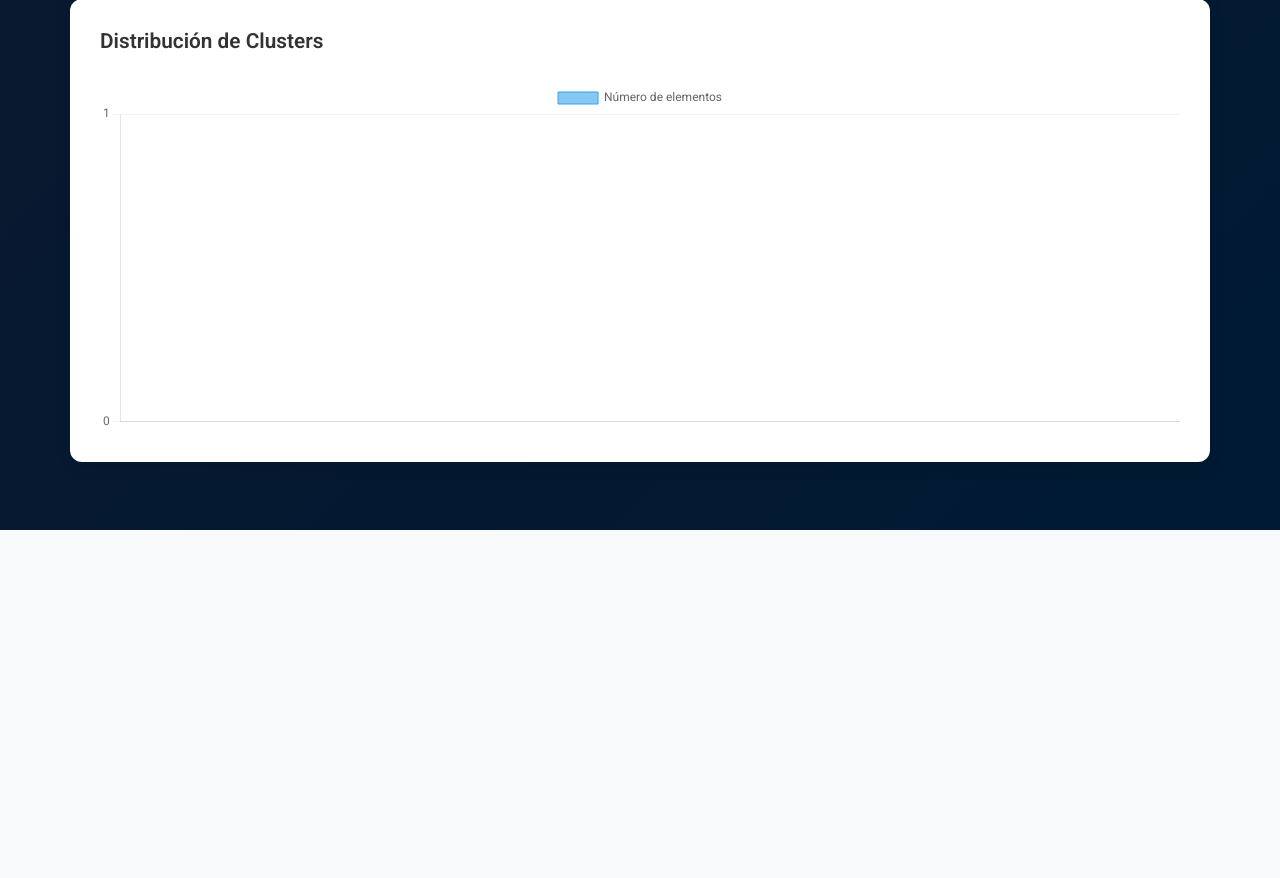
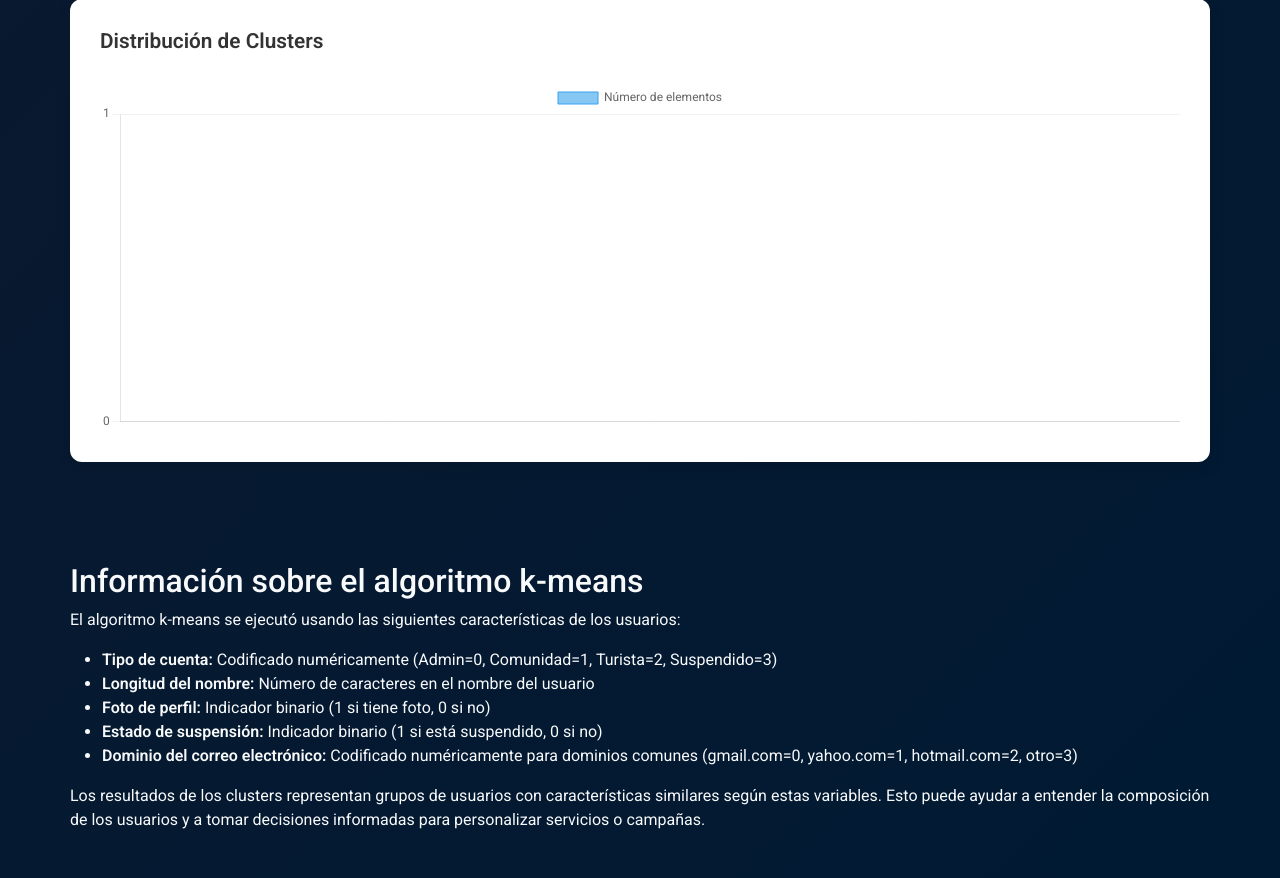
Before and after one commit to AddFran/sumap_viajes, a CodeIgniter 4 app: the page made by app/app/Views/administrador/ver_estadisticas.php in a window 1280 px wide. Shown: the part 270-1148 px from the top of the page. Before the commit the page ends 800 px from the top, so only its background shows below. Run offline with PHP 8.4 and a stand-in for CodeIgniter, Linux system fonts and the light colour scheme; the template is opened without the code that fills it, so the values that code supplies are empty; some libraries are stand-ins or nearby versions.

Commit message:
descripcion de los datos usados

```diff
--- a/app/app/Views/administrador/ver_estadisticas.php
+++ b/app/app/Views/administrador/ver_estadisticas.php
@@ -235,6 +235,19 @@
         </div>
     </main>
 
+    <section class="admin-content" style="margin-top: 40px; max-width: 1200px; margin-left: auto; margin-right: auto; color: var(--text-light); font-family: 'Roboto', sans-serif;">
+        <h2>Información sobre el algoritmo k-means</h2>
+        <p>El algoritmo k-means se ejecutó usando las siguientes características de los usuarios:</p>
+        <ul>
+            <li><strong>Tipo de cuenta:</strong> Codificado numéricamente (Admin=0, Comunidad=1, Turista=2, Suspendido=3)</li>
+            <li><strong>Longitud del nombre:</strong> Número de caracteres en el nombre del usuario</li>
+            <li><strong>Foto de perfil:</strong> Indicador binario (1 si tiene foto, 0 si no)</li>
+            <li><strong>Estado de suspensión:</strong> Indicador binario (1 si está suspendido, 0 si no)</li>
+            <li><strong>Dominio del correo electrónico:</strong> Codificado numéricamente para dominios comunes (gmail.com=0, yahoo.com=1, hotmail.com=2, otro=3)</li>
+        </ul>
+        <p>Los resultados de los clusters representan grupos de usuarios con características similares según estas variables. Esto puede ayudar a entender la composición de los usuarios y a tomar decisiones informadas para personalizar servicios o campañas.</p>
+    </section>
+
     <!-- JS Bootstrap y Chart.js -->
     <script src="https://cdn.jsdelivr.net/npm/chart.js"></script>
     <script>
```
